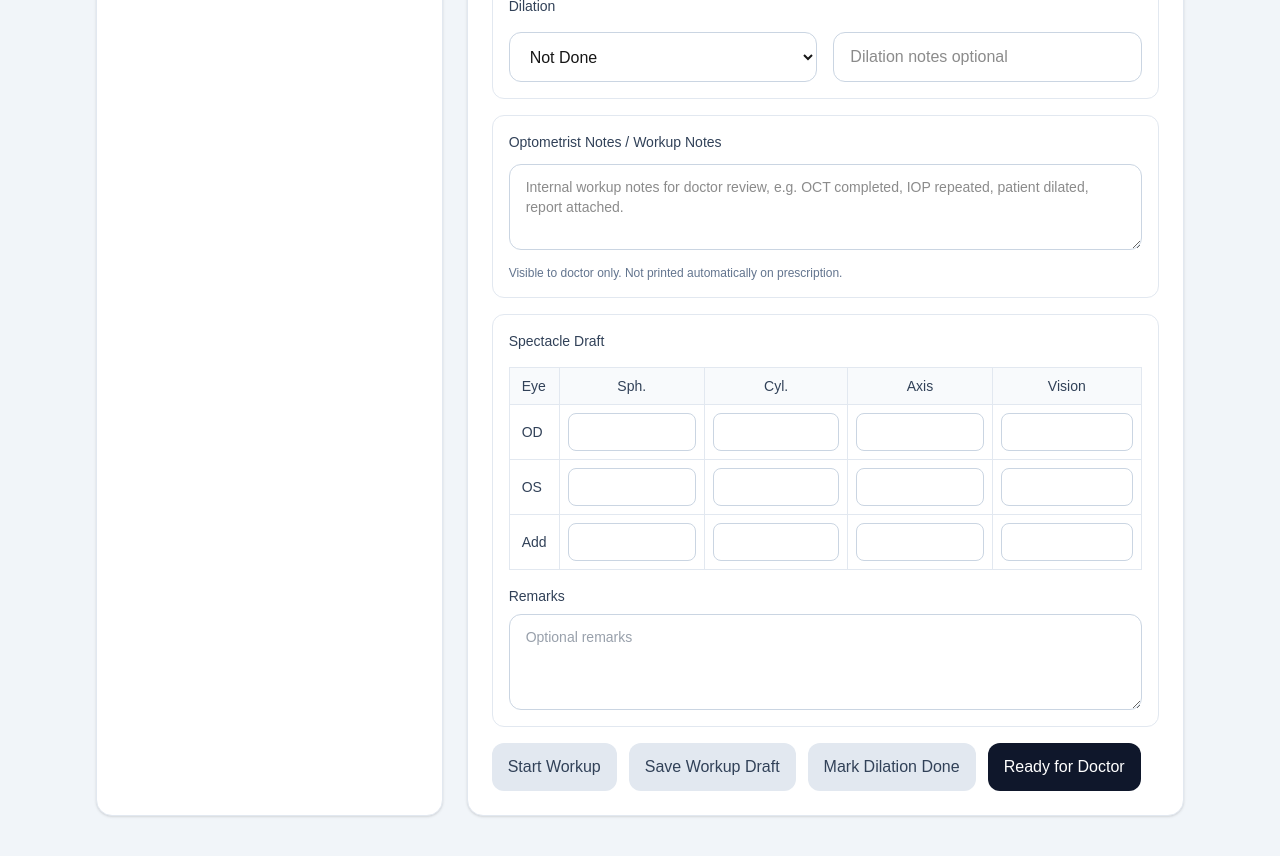
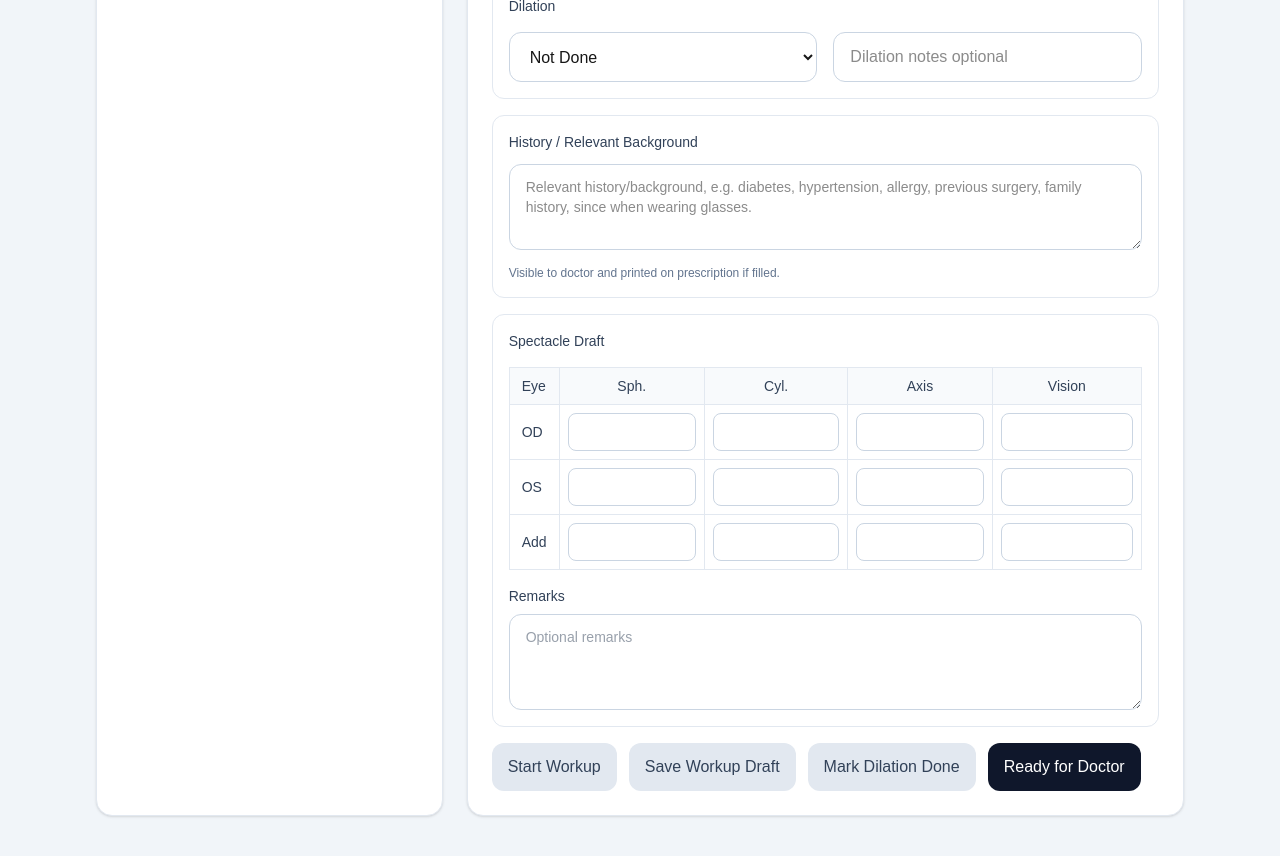
Before and after one commit to PritiGarg68/eye-clinic-app, a Next.js app: page /optometrist in a window 1280 px wide. Shown: the part 1100-1956 px from the top of the page. Built offline with nearby package versions, Linux system fonts and the light colour scheme.

Commit message:
Print relevant history on prescription

```diff
--- a/app/components/DoctorWorkupOverridePanel.tsx
+++ b/app/components/DoctorWorkupOverridePanel.tsx
@@ -51,8 +51,9 @@ const emptyWorkup: OptometristWorkup = {
   iopRight: "",
   iopLeft: "",
   dilationStatus: "Not Done",
-  dilationNotes: "",
-  spectacleDraft: emptySpectacleAdvice,
+dilationNotes: "",
+optometristNotes: "",
+spectacleDraft: emptySpectacleAdvice,
 };
 
 export default function DoctorWorkupOverridePanel({
@@ -212,14 +213,14 @@ export default function DoctorWorkupOverridePanel({
         {workup.optometristNotes ? (
           <div className="mt-4 rounded-xl border border-blue-200 bg-blue-50 p-3">
             <p className="text-xs font-semibold uppercase tracking-wide text-blue-700">
-              Optometrist Notes / Workup Notes
+            History / Relevant Background
             </p>
             <p className="mt-1 whitespace-pre-wrap text-sm text-blue-900">
               {workup.optometristNotes}
             </p>
             <p className="mt-2 text-xs text-blue-700">
-              Internal note only. Doctor may copy and edit relevant points into
-              findings or advice if needed.
+            Will print on prescription if filled.
+
             </p>
           </div>
         ) : null}
--- a/app/components/PrescriptionPreview.tsx
+++ b/app/components/PrescriptionPreview.tsx
@@ -160,7 +160,16 @@ export default function PrescriptionPreview({
             )}
           </div>
         </div>
-
+        {optometristWorkup?.optometristNotes?.trim() ? (
+          <div className="print-compact-section rounded-xl border border-slate-200 p-3">
+            <p className="text-sm font-semibold text-slate-900">
+              History / Relevant Background
+            </p>
+            <p className="mt-2 whitespace-pre-wrap text-sm leading-relaxed text-slate-700">
+              {optometristWorkup.optometristNotes}
+            </p>
+          </div>
+        ) : null}
         <div className="print-compact-section rounded-xl border border-slate-200 p-3">
           <p className="text-sm font-semibold text-slate-900">Findings</p>
           <p className="mt-2 whitespace-pre-wrap text-sm leading-relaxed text-slate-700">
--- a/app/optometrist/page.tsx
+++ b/app/optometrist/page.tsx
@@ -473,7 +473,7 @@ export default function OptometristPage() {
             </div>
             <div className="rounded-xl border border-slate-200 p-4">
               <p className="mb-3 text-sm font-medium text-slate-700">
-                Optometrist Notes / Workup Notes
+              History / Relevant Background
               </p>
 
               <textarea
@@ -483,12 +483,12 @@ export default function OptometristPage() {
                 }
                 disabled={isReadOnly}
                 rows={3}
-                placeholder="Internal workup notes for doctor review, e.g. OCT completed, IOP repeated, patient dilated, report attached."
+                placeholder="Relevant history/background, e.g. diabetes, hypertension, allergy, previous surgery, family history, since when wearing glasses."
                 className="w-full rounded-xl border border-slate-300 px-4 py-3 text-sm outline-none focus:border-slate-500 disabled:bg-slate-100"
               />
 
               <p className="mt-2 text-xs text-slate-500">
-                Visible to doctor only. Not printed automatically on prescription.
+              Visible to doctor and printed on prescription if filled.
               </p>
             </div>
 
```
